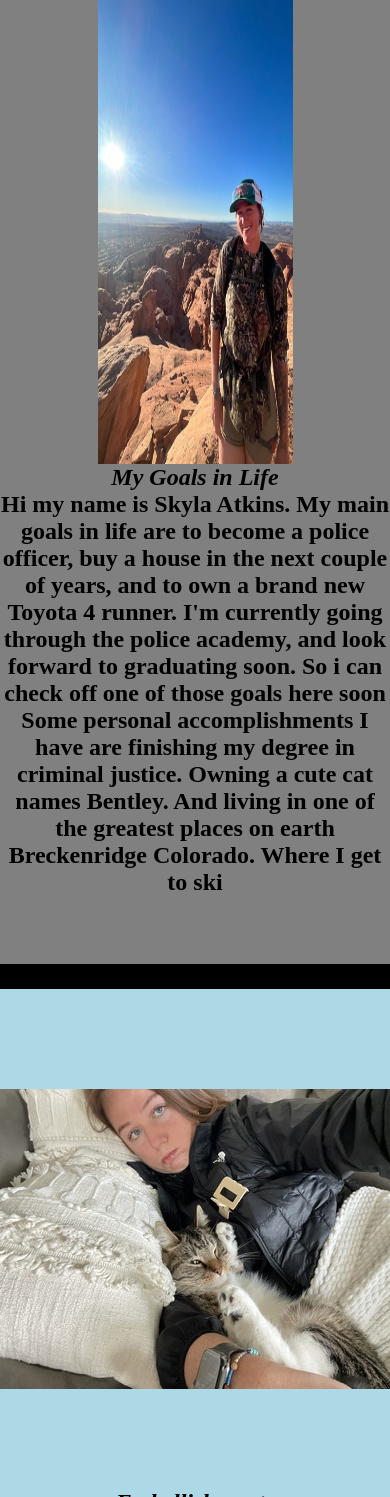
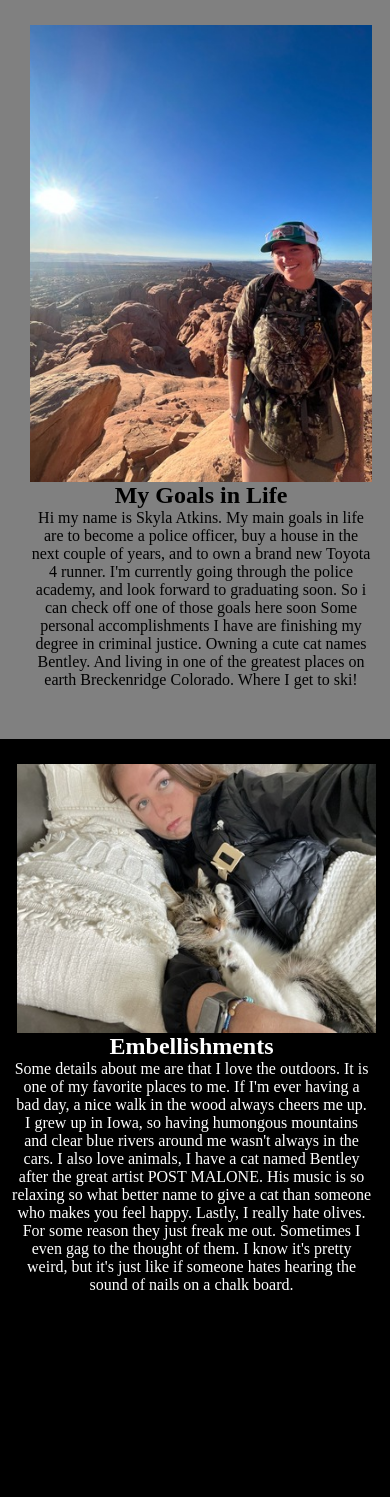
Before and after one commit to Mooorsh/git, a plain HTML site: page index.html in a window 390 px wide. Shown: the part 503-2000 px from the top of the page. After the commit the page ends 1883 px from the top, so only its background shows below. Drawn offline with Linux system fonts and the light colour scheme.

Commit message:
Added About.html

```diff
--- a/CSS/style.css
+++ b/CSS/style.css
@@ -56,12 +56,13 @@ nav{
 width: 100%;
   float:right;
   background-color:black  ;
+  margin-bottom: 10px;
 }
 
 nav ul{
   list-style-type: none;
   margin: 0;
-  text-align: right;
+  text-align: center;
 }
 
 nav li{
@@ -100,103 +101,89 @@ main{
   margin-bottom: 15px;
 }
 
-.row:after{
-  content: "";
-  display: table;
-  clear: both;
-  padding-bottom: 25px;
+.container {
+  display: grid;
+  align-items: center;
+  grid-template-columns: 1fr 1fr 1fr;
+  column-gap: 5px;
+  padding-top: 50px;
+  padding-bottom: 50px;
+  padding-left: 15%;
+  background-color: grey;
+ }
+
+ .text {
+   padding-left: 25%;
+   width: 150%;
+ }
+
+ .text h2{
+  text-align: center;
+ }
+
+ .text p{
+  text-align: center;
+  font-size: 1.5em;
+ }
+
+ .container2 {
+  display: grid;
+  align-items: center;
+  grid-template-columns: 1fr 1fr 1fr;
+  column-gap: 5px;
+  padding-left: 15%;
+  background-color: black;
+ }
+
+ .container3 {
+  display: grid;
+  align-items: center;
+  grid-template-columns: 1fr 1fr 1fr;
+  column-gap: 5px;
+  padding-left: 15%;
+  background-color: black;
+ }
+
+ .text3{
+  padding-left: 25%;
+  width: 150%;
+ }
+
+ .text3 h2{
+  text-align: center;
+  color: black;
+ }
+
+ .text3 p{
+  text-align: center;
+  font-size: 1.5em;
+  color: black;
  }
 
 
-.column1 {
-  float: left;
-  width: 50%;
-  height: 500px;
-background-color: gray;
+ .text2{
+  padding-left: 25%;
+  width: 150%;
  }
 
-.column1 img{
-width: 50%;
-height: 500px;
-padding-left: 25%;
-object-fit:fill;
+ .text2 h2{
+  text-align: center;
+  color: white;
  }
 
-.column2{
-
-  float: left;
-  width: 50%;
-  height: 500px;
-  background: gray;
+ .text2 p{
+  text-align: center;
+  font-size: 1.5em;
+  color: white;
  }
 
-.column2 h2{
-  color: black;
-  text-align: center;
-  font-style: italic;
-  font-size: 2em;
-}
-
-.column2 p{
-  color: black;
-  text-align: center;
-  font-weight: bold;
-  font-size: 2em;
-
-}
-
-.row2:after{
-  content: "";
-  display: table;
-  clear: both;
+Image{
+  padding-top: 25px;
 }
 
 
-.column3 {
-  float: left;
-  width: 50%;
-  height: 500px;
-  background-color: lightblue;
-}
-
-.column3 img{
-width: 50%;
-height: 500px;
-padding-left: 25%;
-object-fit:fill;
-}
-
-.column4{
-
-  float: left;
-  width: 50%;
-  height: 500px;
-  background-color: lightblue;
-}
-
-.column4 h2{
-  color: black;
-  text-align: center;
-  font-style: italic;
-  font-size: 2em;
-}
-
-.column4 p{
-  color: black;
-  text-align: center;
-  font-weight: 800;
-  font-size: 2em;
-
-}
-
 /*Footer*/
 
-footer p {
-  font-size: 1.5em;
-  text-align: center;
-  color: #fff;
-  padding: 0 1em;
-}
 
 /*Media Viewport for mobile*/
 
@@ -237,76 +224,71 @@ footer p {
       display: none;
     }
 
-    .title h1{
-      font-size: 1.5em;
-      padding-top: 10px;
+    .inner-header{
+      display: none;
     }
 
-    .column2{
-
-      float: left;
-      width: 100%;
-      height: 500px;
-      background: gray;
-    }
-
-    .column1 {
-      float: left;
-      width: 100%;
-      height: 500px;
-    background-color: gray;
-    }
-
-    .column1 img{
-      width: 50%;
-
-    }
-
-    .column2 h2{
+    .title{
       font-size: 1.5em;
     }
 
-    .column2 p{
-      font-size: 1.5em;
-
+    .container{
+      display: block;
+      grid-template-columns: 1fr;
+      padding-top: 25px;
+      padding-bottom: 50px;
+       padding-left: 30px;
+       align-items: center;
     }
 
-    .column3 {
-      float: left;
-      width: 100%;
-      height: 500px;
-      background-color: lightblue;
+    .text {
+      padding-left: 0% ;
+      width: 95%;
     }
 
-    .column3 img{
-    width: 50%;
-    height: 500px;
-    padding-left: 25%;
-    object-fit:fill;
+    .text p{
+      font-size: 1.0em;
     }
 
-    .column4{
-
-      float: left;
-      width: 100%;
-
+    .Image1{
+      width: 95%;
+      padding-left: 0px;
     }
 
-    .column4 h2{
-
-      font-size: 1.5em;
+    .container2{
+      display: block;
+      grid-template-columns: 1fr;
+      padding-top: 25px;
+      padding-bottom: 50px;
+       padding-left: 12px;
+       align-items: center;
     }
 
-    .column4 p{
-
-      font-size: 1.5em;
-
+    .text2{
+      padding-left: 0% ;
+      width: 95%;
     }
 
-    .column3 img{
-      width: 100%;
-      object-fit: none;
-      padding-left: 0%;
+    .text2 p{
+      font-size: 1.0em;
+    }
+
+    .text3 {
+      padding-left: 0% ;
+      width: 95%;
+    }
+
+    .text3 p{
+      font-size: 1.2em;
+    }
+
+    .Image2{
+      width: 95%;
+      padding-left: 5px;
+    }
+
+    .Image3{
+      padding-right: 6%;
     }
 
     }
@@ -317,9 +299,9 @@ footer p {
 
 /*Media Query for Tablet Viewport */
 
-@media screen and (min-width:620px) {
+@media screen and (max-width:1024px) and (min-width:620px) {
 
-  .tab.desk{
+  .tab.tab.desk{
     display: block;
   }
 
@@ -342,36 +324,75 @@ footer p {
   }
 
   /*Main Content*/
+
   .title h1{
     font-size: 1.5em;
   }
 
-
-  .column1 img{
-    height: 500px;
-    width: 80%;
+  .container{
+    width: 100%;
+    grid-template-columns: 1fr 1fr ;
+    padding-left: 0%;
   }
 
-  .column2 h2{
-    font-size: 1.5em;
+  .container2{
+    grid-template-columns: 1fr 1fr ;
+    padding-left: 0%;
   }
 
-  .column2 p{
-    font-size: 1.5em;
+
+  .Image1{
+    width: 95%;
+    padding-left: 10px;
   }
 
-  .column3 img{
-    height: 500px;
+  .text {
+    padding-left: 5%;
     width: 90%;
   }
-
-  .column4 h1{
-    font-size: 1.5em;
+  .text h2{
+    font-size: 2.0em;
   }
 
-  .column4 p{
+  .text p{
     font-size: 1.3em;
   }
+
+  .text2 {
+    padding-left: 5%;
+    width: 90%;
+  }
+  .text2 h2{
+    font-size: 2.0em;
+  }
+  .text2 p{
+    font-size: 1.3em;
+    color: white;
+  }
+
+  .text3 {
+    padding-left: 5%;
+    width: 90%;
+  }
+  .text3 h2{
+    font-size: 2.0em;
+    color: black;
+  }
+  .text3 p{
+    font-size: 1.2em;
+    color: black;
+  }
+
+
+  .Image2{
+    width: 95%;
+    padding-left: 5px;
+  }
+
+  .Image3{
+    width: 100%;
+  }
+
 
 }
 
@@ -379,7 +400,7 @@ footer p {
 
 /*Desktop Viewport*/
 
-@media print, screen and (min-width: 1000px) {
+@media print, screen and (min-width:1000px) and (max-width:2560px) {
 
 
 }
--- a/index.html
+++ b/index.html
@@ -27,7 +27,7 @@
   <nav>
     <ul>
       <li><a href="index.html">Landing</a></li>
-      <li><a href="#">About</a></li>
+      <li><a href="about.html">About</a></li>
       <li><a href="#">Hobby</a></li>
 
     </ul>
@@ -39,34 +39,38 @@
   </div>
 
   <main>
+
     <div class="title">
       <h1> Hello! This is My Personal Webpage</h1>
     </div>
 
-    <div class="row">
-      <div class="column1">
+    <div class="container">
+      <div class="Image1">
         <img src="Images/skyla2.jpg" alt="Picture of Skyla Atkins">
       </div>
-      <div class="column2">
+
+      <div class="text">
         <h2>My Goals in Life</h2>
-        <p>Hi my name is Skyla Atkins. My main goals in life are to become a police officer, buy a house in the next couple of years, and to own a brand new Toyota 4 runner.
+        <p class="goals">Hi my name is Skyla Atkins. My main goals in life are to become a police officer, buy a house in the next couple of years, and to own a brand new Toyota 4 runner.
           I'm currently going through the police academy, and look forward to graduating soon. So i can check off one of those goals here soon Some personal accomplishments I have are
-          finishing my degree in criminal justice. Owning a cute cat names Bentley. And living in one of the greatest places on earth Breckenridge Colorado. Where I get to ski</p>
+          finishing my degree in criminal justice. Owning a cute cat names Bentley. And living in one of the greatest places on earth Breckenridge Colorado. Where I get to ski!</p>
       </div>
+
     </div>
 
-    <div class="row2">
-      <div class="column3">
+      <div class="container2">
+        <div class="Image2">
         <img src="Images/cat1.jpg" alt="Picture of Bentley and Skyla" >
-      </div>
-      <div class="column4">
+        </div>
+
+        <div class="text2">
         <h2>Embellishments</h2>
-        <p>Some details about me are that I love the outdoors. It is one of my favorite places to me. If I'm ever having a bad day, a nice walk in the wood always cheers me up.
+        <p class="Embellishments">Some details about me are that I love the outdoors. It is one of my favorite places to me. If I'm ever having a bad day, a nice walk in the wood always cheers me up.
           I grew up in Iowa, so having humongous mountains and clear blue rivers around me wasn't always in the cars. I also love animals, I have a cat named Bentley after the great
           artist POST MALONE. His music is so relaxing so what better name to give a cat than someone who makes you feel happy. Lastly, I really hate olives. For some reason
           they just freak me out. Sometimes I even gag to the thought of them. I know it's pretty weird, but it's just like if someone hates hearing the sound of nails on a chalk board.</p>
       </div>
-    </div>
+      </div>
 
   </main>
 
```
Also changed, not shown: about.html (added, +72 -0 lines), Images/about.jpg (added). Lines whose indentation alone changed are shown as unchanged.
